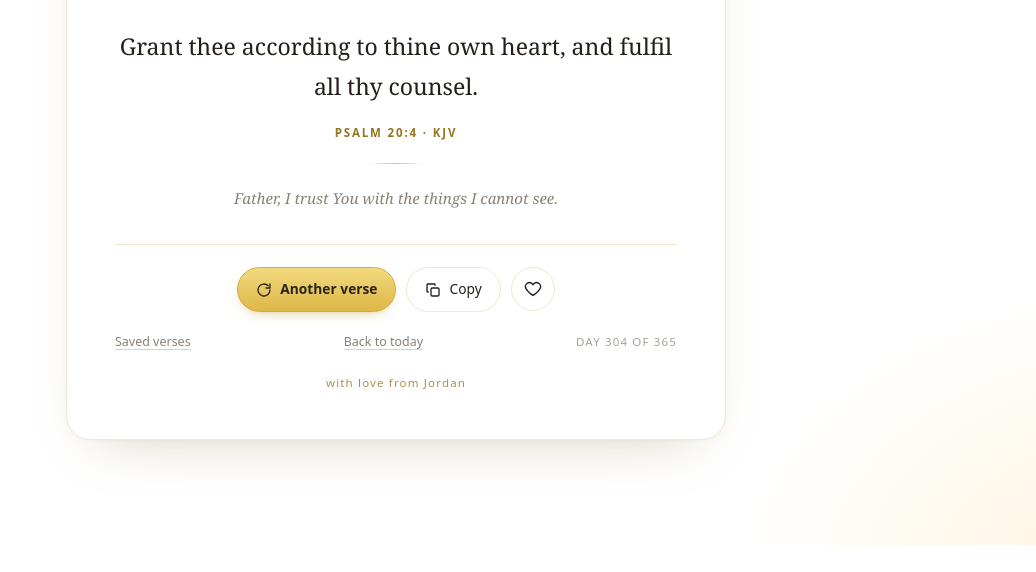
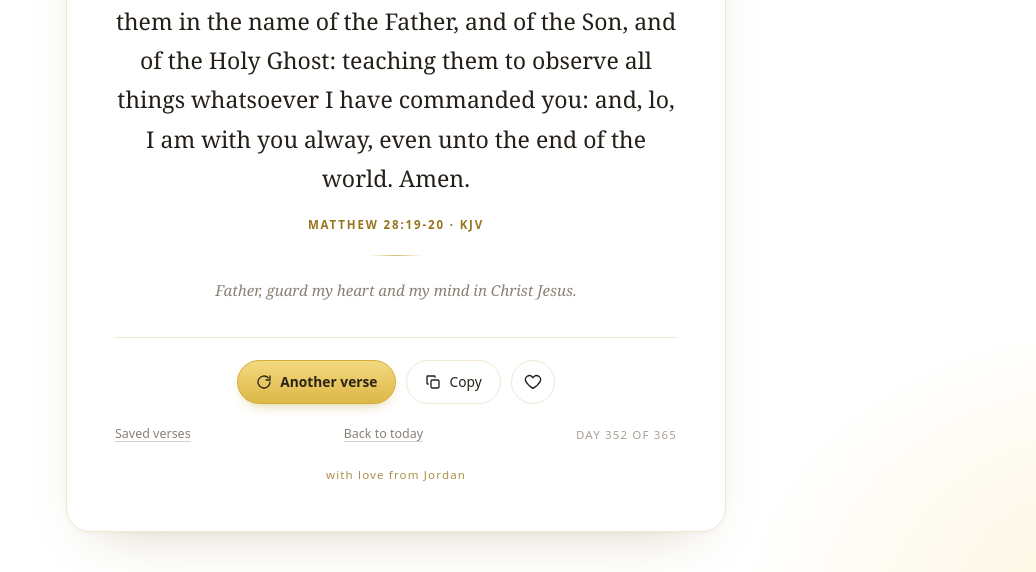
Before and after one commit to sedejordan/daily-blessings, a plain HTML site: page index.html in a window 1280 px wide. Shown: the part 255-827 px from the top of the page, without its empty margins (244-1280 px from the left). Before the commit the page ends 800 px from the top, so only its background shows below. Drawn offline with Linux system fonts and the light colour scheme.

Commit message:
some personalisation

```diff
--- a/index.html
+++ b/index.html
@@ -363,6 +363,7 @@ const SETTINGS = {
   name: "Pastor Tom",       // "" for no name
   translation: "KJV",
   signature: "with love from Jordan",        // e.g. "With love, — your son"
+  startDate: "2026-10-31",
 };
 
 /* =========================================================
@@ -791,14 +792,27 @@ function shuffled(list, seed) {
 // repeats until the list has been exhausted.
 const DAILY_ORDER = shuffled(VERSES, 20250601);
 
-function dayNumber(date = new Date()) {
+// Absolute day number for a local calendar date (midnight-to-midnight local).
+function absDay(date = new Date()) {
   return Math.floor(
     Date.UTC(date.getFullYear(), date.getMonth(), date.getDate()) / 86400000
   );
 }
 
-const verseOfTheDay = () => DAILY_ORDER[dayNumber() % DAILY_ORDER.length];
-const prayerOfTheDay = () => PRAYERS[dayNumber() % PRAYERS.length];
+// The absolute day number of SETTINGS.startDate.
+const START_ABS = (() => {
+  const [y, m, d] = SETTINGS.startDate.split("-").map(Number);
+  return Math.floor(Date.UTC(y, m - 1, d) / 86400000);
+})();
+
+// 0 on his birthday, 1 the next day, … wrapping at the list length.
+function dayIndex(date = new Date()) {
+  const diff = absDay(date) - START_ABS;
+  return ((diff % DAILY_ORDER.length) + DAILY_ORDER.length) % DAILY_ORDER.length;
+}
+
+const verseOfTheDay = () => DAILY_ORDER[dayIndex()];
+const prayerOfTheDay = () => PRAYERS[dayIndex() % PRAYERS.length];
 
 /* =========================================================
    5. ELEMENTS & STATE
@@ -849,8 +863,10 @@ function show(verse, animate = false) {
   el.prayer.textContent = prayerOfTheDay();
   el.dailyBtn.hidden = verse !== verseOfTheDay();
 
-  const idx = DAILY_ORDER.indexOf(verseOfTheDay()) + 1;
-  el.progress.textContent = `Day ${idx} of ${VERSES.length}`;
+  el.progress.textContent =
+  verse === verseOfTheDay()
+    ? `Day ${dayIndex() + 1} of ${VERSES.length}`
+    : "";
 
   if (animate && !matchMedia("(prefers-reduced-motion: reduce)").matches) {
     el.verse.classList.remove("swap");
@@ -1000,10 +1016,10 @@ if (SETTINGS.signature) {
 show(verseOfTheDay());
 
 // Roll over to the new verse at midnight if left open.
-let trackedDay = dayNumber();
+let trackedDay = absDay();
 setInterval(() => {
-  const today = dayNumber();
-  if (today !== trackedDay) {
+  const today = absDay();
+  if (today !== absDay) {
     trackedDay = today;
     el.greeting.textContent = greetingText();
     el.date.textContent = dateText();
```
